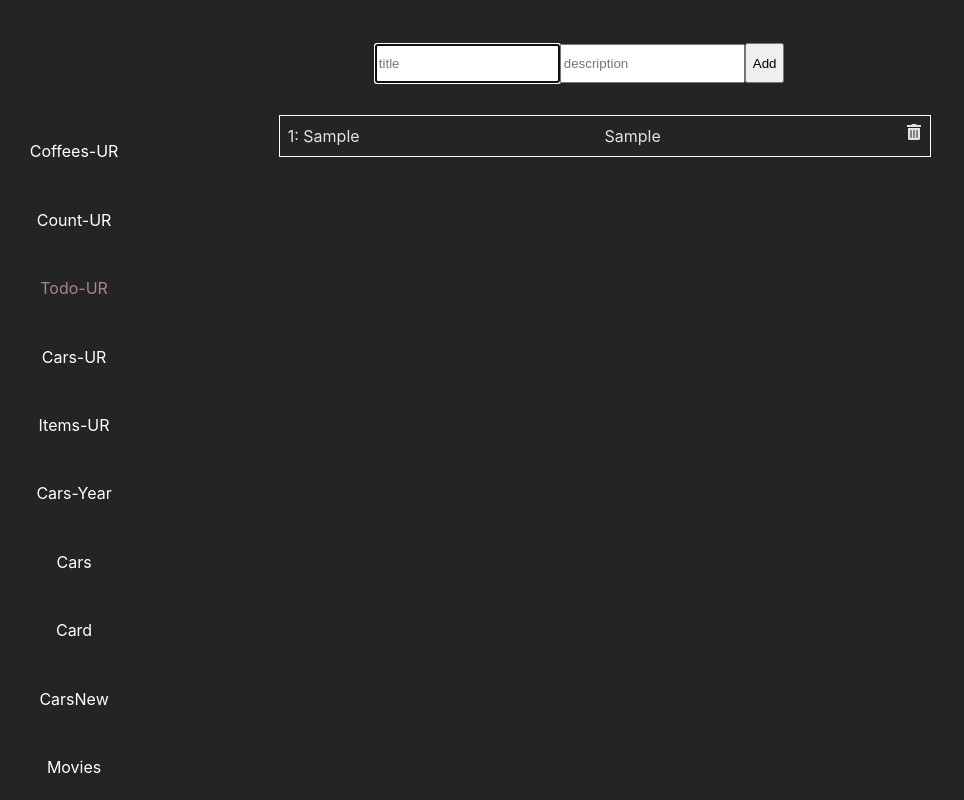
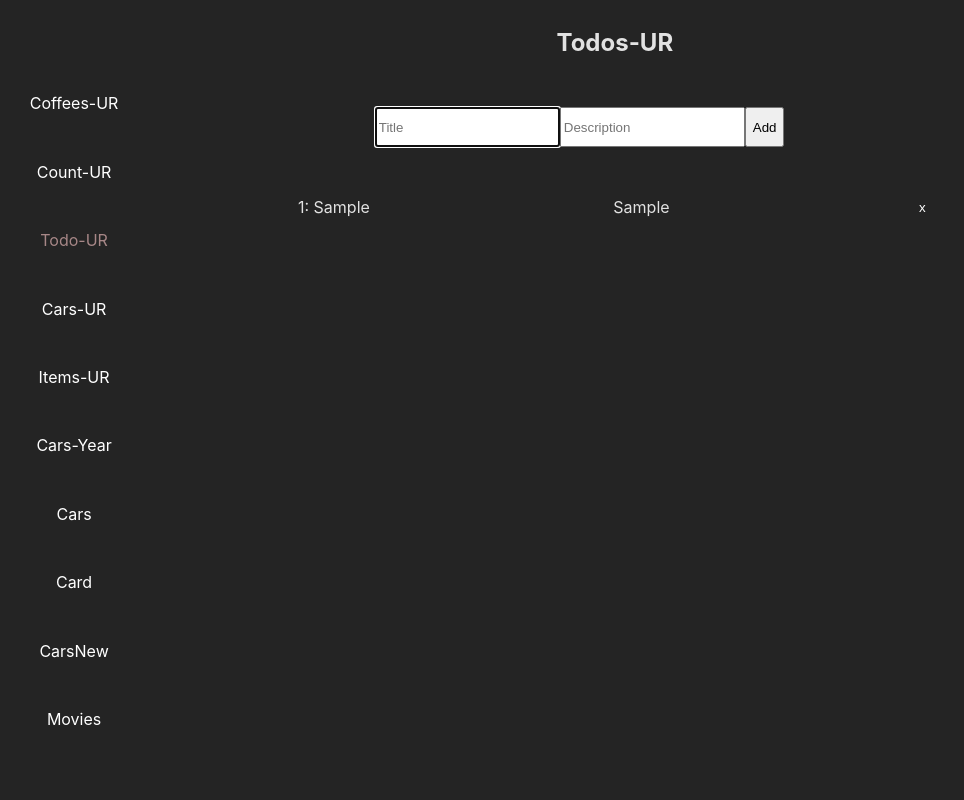
Before and after one commit to elis-11/useReducer, a React (Vite) app: page /todo in a window 1280 px wide. Both pictures are taken after typing "Sample", "Sample" into the empty fields and a click on the button "Add". Shown: the whole page, without its empty margins (0-964 px from the left). Built offline with nearby package versions, Linux system fonts and the light colour scheme.

Commit message:
Todo-UR - CRD

```diff
--- a/src/App.scss
+++ b/src/App.scss
@@ -11,7 +11,7 @@
   justify-content: space-between;
   height: 40rem;
   width: 10%;
-  padding-top: 8em;
+  padding-top: 5em;
   a{
     text-decoration: none;
     color: white;
--- a/src/components/items/Items.jsx
+++ b/src/components/items/Items.jsx
@@ -1,4 +1,4 @@
-import { useReducer, useState } from "react";
+import { useReducer, useRef, useState } from "react";
 import { initialState, reducer } from "../reducer";
 import style from "../todo/Todo.module.css";
 
@@ -7,6 +7,7 @@ export const Items = () => {
   const { items } = state;
   const [title, setTitle] = useState("");
   const [description, setDescription] = useState("");
+  const inputRef = useRef()
 
   const addItem = (e) => {
     e.preventDefault();
@@ -16,10 +17,11 @@ export const Items = () => {
       description: description,
     };
     dispatch({ type: "ADD_ITEM", payload: newItem });
-
+    inputRef.current.focus()
     setTitle("");
     setDescription("");
   };
+
   const deleteItem = (id) => {
     dispatch({ type: "DELETE_ITEM", payload: id });
   };
@@ -29,6 +31,7 @@ export const Items = () => {
       <h2 style={{color: 'gold'}}>Items</h2>
       <form onSubmit={addItem} className={style.form}>
         <input
+        ref={inputRef}
           type="text"
           value={title}
           onChange={(e) => setTitle(e.target.value)}
@@ -41,9 +44,9 @@ export const Items = () => {
           placeholder="Description"
         />
         {/* <button onClick={addItem}>Add</button> */}
-        <button type="submit">Add</button>
+        <button className={style.add} type="submit">Add</button>
       </form>
-      <div className={style.todoReducer}>
+      <div className={style.todos}>
         {items.map((item) => (
           <div className={style.todo} key={item.id}>
             <div className="title">{item.title}</div>
--- a/src/components/todo/Todo.jsx
+++ b/src/components/todo/Todo.jsx
@@ -1,67 +1,68 @@
-import { useEffect, useReducer, useRef, useState } from "react";
-import { initialState, reducer } from "../reducer";
-import style from "./Todo.module.css";
-import { FaTrashAlt } from "react-icons/fa";
+import React, { useReducer, useRef, useState } from "react";
+import { reducer, initialState } from "../../reducer";
+// import { initialState, reducer } from '../reducer'
+import style from "../todo/Todo.module.css";
 
 export const Todo = () => {
   const [state, dispatch] = useReducer(reducer, initialState);
-  const { todosReducer, message } = state;
+  const { todos } = state;
   const [title, setTitle] = useState("");
   const [description, setDescription] = useState("");
-  const inputRef = useRef();
-
-  useEffect(() => {
-    localStorage.setItem("todosReducer", JSON.stringify(state.todosReducer));
-  }, [state.todosReducer]);
+  const inputRef = useRef()
 
   const addTodo = (e) => {
     e.preventDefault();
-    const todoNew = {
-      id: Date.now().toString(),
+    const newTodo = {
+      id: new Date().toString(),
       title: title,
       description: description,
     };
-    dispatch({
-      type: "addTodo",
-      payload: todoNew,
-    });
+    dispatch({ type: "ADD_TODO", payload: newTodo });
     setTitle("");
     setDescription("");
-    inputRef.current.focus();
+    inputRef.current.focus()
   };
 
   const removeTodo = (id) => {
-    dispatch({
-      type: "removeTodo",
-      payload: id,
-    });
+    dispatch({ type: "REMOVE_TODO", payload: id });
   };
+
   return (
     <div className={style.root}>
+      <h2>Todos-UR</h2>
+      <div className="addTodo">
         <form onSubmit={addTodo} className={style.form}>
           <input
           ref={inputRef}
             type="text"
-          placeholder="title"
+            name="title"
+            placeholder="Title"
             value={title}
             onChange={(e) => setTitle(e.target.value)}
           />
           <input
             type="text"
-          placeholder="description"
+            name="description"
+            placeholder="Description"
             value={description}
             onChange={(e) => setDescription(e.target.value)}
           />
-        <button type="submit">Add</button>
+          <button className={style.add} type="submit">
+            Add
+          </button>
         </form>
-      <div className={style.todosReducer}>
-        {todosReducer.map((todo, index) => (
-          <div key={index} className={style.todo}>
-            <div className="title">
-              {index + 1}: {todo.title}
       </div>
+      <div className={style.todos}>
+        {todos.map((todo, index) => (
+          <div key={todo.id} className={style.todo}>
+            <div className="title">{index + 1}: {" "}{todo.title}</div>
             <div className="description">{todo.description}</div>
-            <FaTrashAlt role="button" onClick={() => removeTodo(todo.id)} />
+            <button
+              className={style.delete}
+              onClick={() => removeTodo(todo.id)}
+            >
+              x
+            </button>
           </div>
         ))}
       </div>
--- a/src/components/todo/Todo.module.css
+++ b/src/components/todo/Todo.module.css
@@ -10,8 +10,12 @@
 input {
     height: 2.5em;
 }
-button {
+.add {
     height: 3em;
+}
+.delete {
+    height: 3em;
+    background-color: transparent;
 }
 .todos {
   display: flex;
@@ -24,7 +28,8 @@ button {
   justify-content: space-between;
   margin: 0 1rem;
   padding: .5em;
-  border: 1px solid white;
+  place-items: center;
+  /* border: 1px solid white; */
   width: 90%;
 }
 .delete{
--- a/src/reducer.jsx
+++ b/src/reducer.jsx
@@ -9,7 +9,7 @@ export const initialState = {
   arr: [],
   counter: 1,
   items: [],
-  todosReducer: JSON.parse(localStorage.getItem("todosReducer")) || [],
+  todos: [],
   cars: carsJson,
   selectedYear: undefined,
   filteredYears: [2018, 2019, 2020],
@@ -35,6 +35,30 @@ export const reducer = (state, action) => {
         cars: state.cars.filter((car) => car._id !== action.payload),
         // items: state.items.filter((item) => item.id !== action.payload),
       };
+    case "ADD_ITEM": {
+      return {
+        ...state,
+        items: [...state.items, payload],
+      };
+    }
+    case "DELETE_ITEM": {
+      return {
+        ...state,
+        items: state.items.filter((item) => item.id !== action.payload),
+      };
+    }
+    case "ADD_TODO": {
+      return {
+        ...state,
+        todos: [...state.todos, payload]
+      }
+    }
+    case "REMOVE_TODO": {
+      return {
+        ...state,
+        todos: state.todos.filter((item) => item.id !== action.payload)
+      }
+    }
     case "selectedCoffee":
       console.log(action.payload);
       return {
@@ -52,34 +76,10 @@ export const reducer = (state, action) => {
         ...state,
         message: payload,
       };
-    case "ADD_ITEM": {
-      return {
-        ...state,
-        items: [...state.items, payload],
-      };
-    }
-    case "DELETE_ITEM": {
-      return {
-        ...state,
-        items: state.items.filter((item) => item.id !== action.payload),
-      };
-    }
     case "feedback": {
       return {
         ...state,
         feedbacks: [...state.feedbacks, payload],
-      };
-    }
-    case "addTodo": {
-      return {
-        ...state,
-        todosReducer: [...state.todosReducer, payload],
-      };
-    }
-    case "removeTodo": {
-      return {
-        ...state,
-        todosReducer: [state.todosReducer, payload],
       };
     }
     case "increment":
```
Lines whose indentation alone changed are shown as unchanged.
